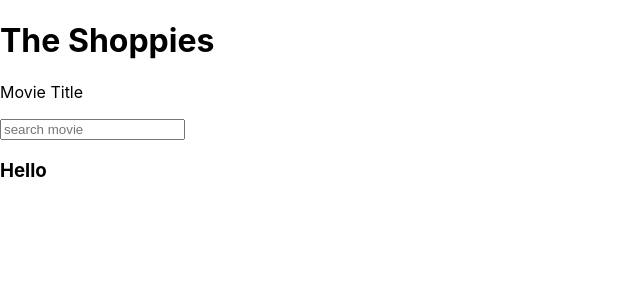
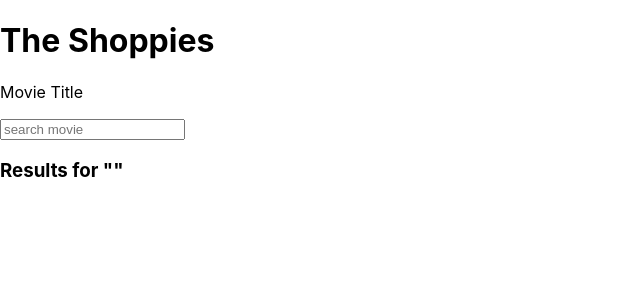
Before and after one commit to vshengeliya/Shopify-Challenge, a React (Create React App) app: page / in a window 1280 px wide. Shown: the top 300 px of the page, without its empty margins (0-640 px from the left). Built offline with nearby package versions, Linux system fonts and the light colour scheme.

Commit message:
rendering movies

```diff
--- a/src/MovieCard.js
+++ b/src/MovieCard.js
@@ -6,8 +6,7 @@ function MovieCard (props){
 
     return (
         <>
-        <h1>test</h1>
-        {/* <h1>{props.movie.Title}</h1> */}
+        <p>*{props.movie.Title}({props.movie.Year})</p> <button>nominate</button>
         </>
     )
 }
--- a/src/SearchBar.js
+++ b/src/SearchBar.js
@@ -9,14 +9,14 @@ class SearchBar extends React.Component {
         movieObject: null
     }
 
-    componentDidUpdate(prevProps){
+    componentDidUpdate(prevProps, prevState){
+        console.log("conponetDidUpdate", prevState)
 
-        if (prevProps.movie !== this.state.movie){
-            fetch(`http://www.omdbapi.com/?s=${this.state.movie}&apikey=3b5b527e`)
+        if (this.state.movie !== prevState.movie){
+            fetch(`http://www.omdbapi.com/?s=${this.state.movie}&apikey=${process.env.REACT_APP_API_KEY}`)
             .then(resp => resp.json())
             .then(data=> this.setState({movieObject: data.Search}))
         }
-
     }
 
     searchHandler=(e)=>{
@@ -24,19 +24,16 @@ class SearchBar extends React.Component {
     }
 
     renderMovie = ()=>{
+                if (this.state.movieObject !== null && this.state.movieObject !== undefined){
 
-        if (this.state.movieObject ===null){
-            return "sorry"
-        } else{
-            // console.log(this.state.movieObject, "reanderMovie")
+                    return this.state.movieObject.map((movie)=> < MovieCard movie={movie} key={movie.imdbID}/>)
+                }
+        }
 
-            return this.state.movieObject.map((movie)=> < MovieCard movie={movie} key={movie.imdbID}/>)
-        }
-    }
 
     render(){
 
-        console.log("movieObj", this.state.movieObject)
+        console.log("env", process.env)
 
 
         return(
@@ -44,8 +41,11 @@ class SearchBar extends React.Component {
 
                     <p>Movie Title</p>
                     <Search searchHandler={this.searchHandler} searchValue={this.state.movie}/>
-                    <h3>Hello</h3>
-                    {/* {this.renderMovie()} */}
+
+                    <h3>Results for "{this.state.movie}"</h3>
+                    {this.renderMovie()}
+
+
 
             </div>
         )
```
Also changed, not shown: 2 other files (tests, documents, lock files or other folders).
